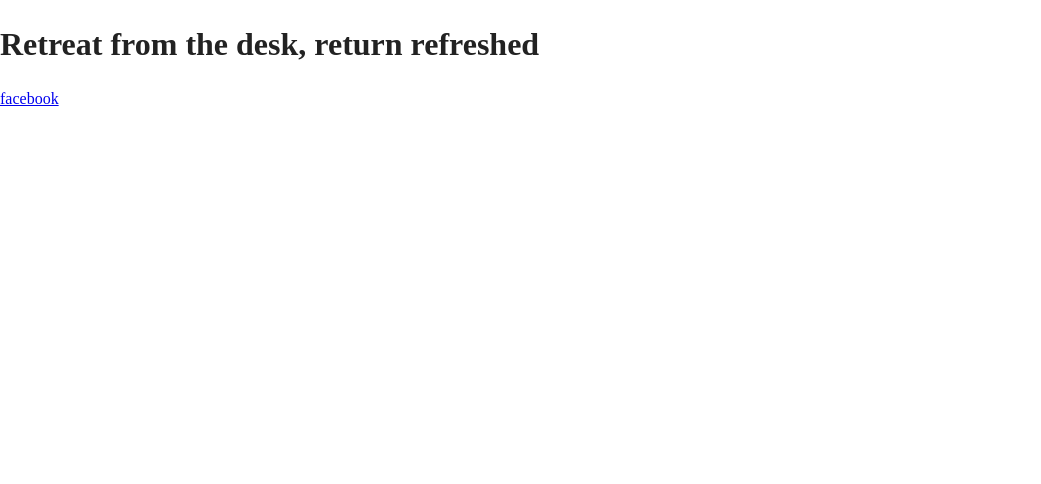
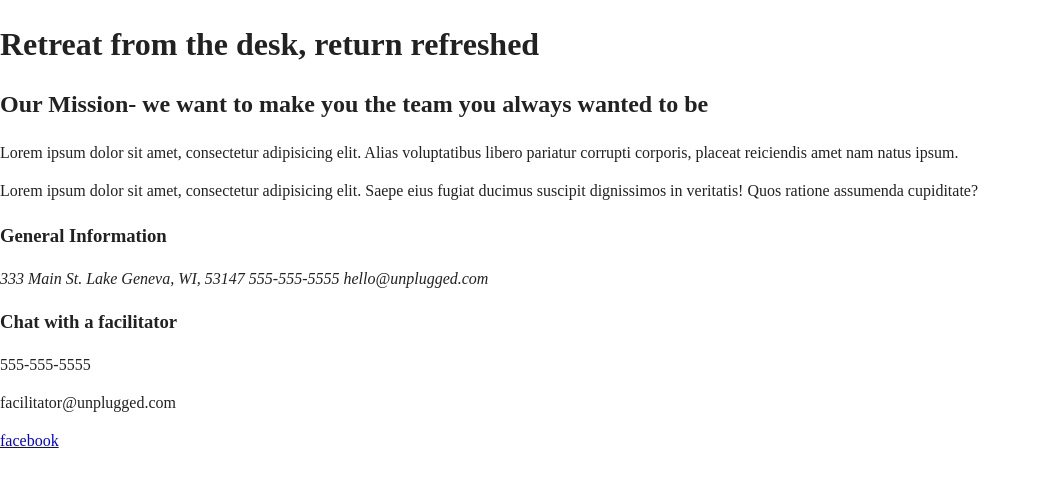
Before and after one commit to camigm1/unplugged, a website: page about/index.html in a window 1280 px wide. Shown: the part 168-652 px from the top of the page, without its empty margins (0-1041 px from the left). Drawn offline with Linux system fonts and the light colour scheme.

Commit message:
finished about page html

```diff
--- a/about/index.html
+++ b/about/index.html
@@ -43,7 +43,21 @@
     <main>
       <section class="mission">
         <div class="content-wrapper">
-          <div class="mission-content"></div>
+          <div class="mission-content">
+            <h2>
+              Our Mission- we want to make you the team you always wanted to be
+            </h2>
+            <p>
+              Lorem ipsum dolor sit amet, consectetur adipisicing elit. Alias
+              voluptatibus libero pariatur corrupti corporis, placeat reiciendis
+              amet nam natus ipsum.
+            </p>
+            <p>
+              Lorem ipsum dolor sit amet, consectetur adipisicing elit. Saepe
+              eius fugiat ducimus suscipit dignissimos in veritatis! Quos
+              ratione assumenda cupiditate?
+            </p>
+          </div>
         </div>
         <!-- mission content wrapper ends -->
       </section>
@@ -55,9 +69,17 @@
           <h2></h2>
           <div class="contact-content">
             <div>
-              <address></address>
+              <h3>General Information</h3>
+              <address>
+                333 Main St. Lake Geneva, WI, 53147 555-555-5555
+                hello@unplugged.com
+              </address>
             </div>
-            <div></div>
+            <div>
+              <h3>Chat with a facilitator</h3>
+              <p>555-555-5555</p>
+              <p>facilitator@unplugged.com</p>
+            </div>
           </div>
         </div>
       </section>
```
